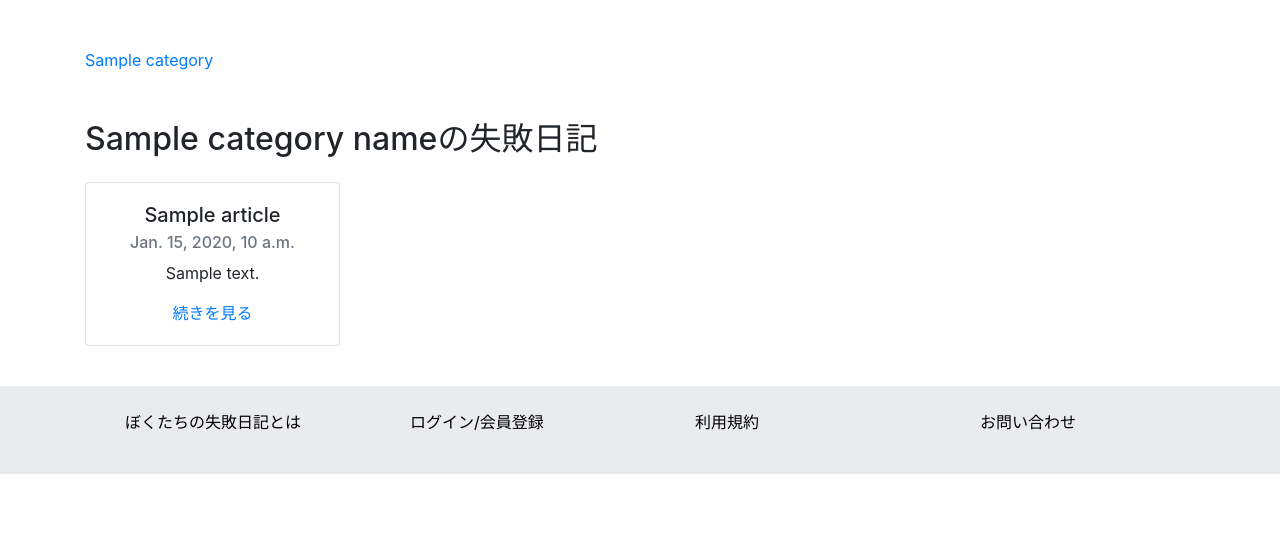
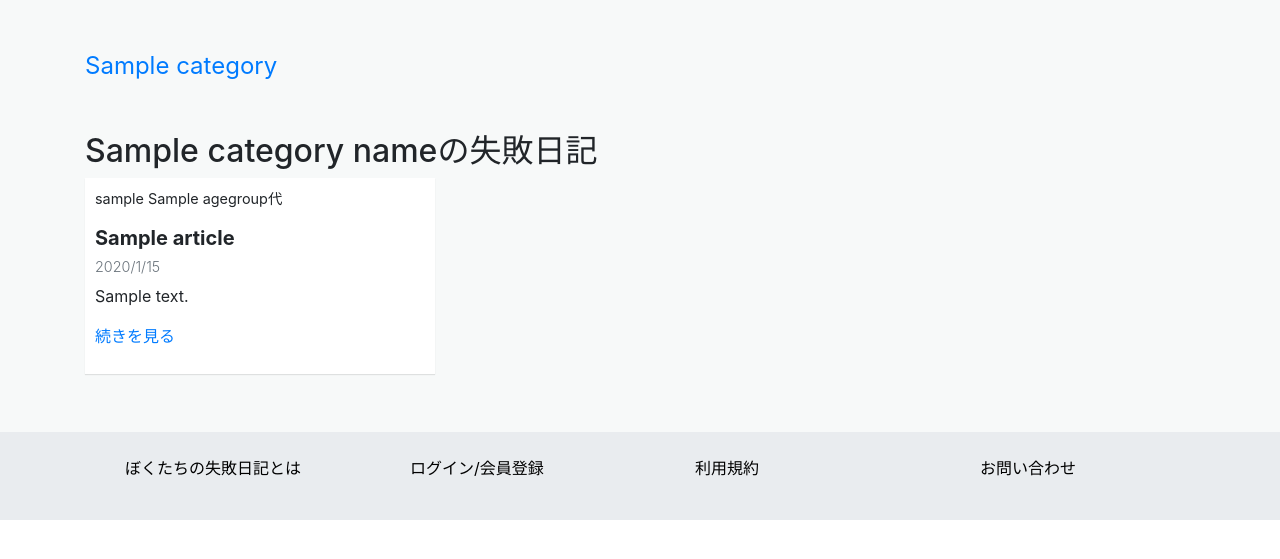
Before and after one commit to kiakata/failure-diary, a Django app: template nikki_project/nikki/templates/nikki/category.html in a window 1280 px wide. Shown: the part 56-615 px from the top of the page. Run offline with Django 3.2, Linux system fonts and the light colour scheme; the template is opened without the code that fills it: most values are stand-ins (such as "Sample title", 1, 10 or a date in 2020); some libraries are stand-ins or nearby versions.

Commit message:
[update] カテゴリー別日記ページのデザインを変更

```diff
--- a/nikki_project/nikki/static/nikki/index.css
+++ b/nikki_project/nikki/static/nikki/index.css
@@ -21,6 +21,7 @@ main {
   box-shadow: rgba(0,0,0,0.1) 0px 1px 1px 0px;
   margin-bottom: 10px;
   padding: 10px;
+  overflow:hidden;
 }
 
 .profile {
--- a/nikki_project/nikki/templates/nikki/article_detail.html
+++ b/nikki_project/nikki/templates/nikki/article_detail.html
@@ -55,6 +55,8 @@
       <div class="col-8 offset-2">
         {% if user.is_authenticated %}
         <a class="btn btn-info my-3" href="{% url 'nikki:comment' article.pk %}">コメントする</a>
+        {% else %}
+        <a class="btn btn-info my-3" href="{% url 'nikki:login' %}">コメントする</a>
         {% endif %}
         {% for comment in article.comment_set.all %}
         <div class="comment py-3" style="border-top-style: groove;">
--- a/nikki_project/nikki/templates/nikki/article_list.html
+++ b/nikki_project/nikki/templates/nikki/article_list.html
@@ -1,6 +1,8 @@
 {% extends "nikki/base.html" %}
 {% load static %}
-{% block extracss %}<link rel="stylesheet" href="{% static 'nikki/index.css' %}">{% endblock %}
+{% block extracss %}
+<link rel="stylesheet" href="{% static 'nikki/index.css' %}">
+{% endblock %}
 
 {% block content %}
 {{ category_work.article }}
--- a/nikki_project/nikki/templates/nikki/category.html
+++ b/nikki_project/nikki/templates/nikki/category.html
@@ -1,33 +1,58 @@
 {% extends "nikki/base.html" %}
+{% load static %}
+{% block extracss %}
+<link rel="stylesheet" href="{% static 'nikki/index.css' %}">
+{% endblock %}
 
 {% block content %}
 <div class="container">
-  <section class="category my-5">
+  <section class="category py-5">
     {% for category in category_list %}
     <a href="{% url 'nikki:category' category.pk %}" class="mr-3" style="text-decoration:none;">{{ category }}</a>
     {% endfor %}
   </section>
 
-  <section>
+  <section class="pb-5 mb-0">
     <div class="">
       <h2>{{ category_name }}の失敗日記</h2>
     </div>
-    <div class="row my-4 text-center">
+    <div class="row">
       {% for article in category_article %}
-      <div class="col-6 col-md-4 col-lg-3 mb-3">
-        <div class="card">
-          <div class="card-body">
-            <h5 class="card-title">{{ article.title|truncatechars:15 }}</h5>
-            <h6 class="card-subtitle mb-2 text-muted">{{ article.created_time }}</h6>
+      <div class="col-12 col-sm-6 col-lg-4">
+        <div class="post">
+          <div class="row">
+            <div class="col-12">
+              <p class="profile">{{ article.user.nickname }} {{ article.user.agegroup }}代</p>
+              <h5 class="font-weight-bold">{{ article.title|truncatechars:24 }}</h5>
+              <h6 class="posted-at font-weight-light text-muted">{{ article.created_at|date:"Y/n/d" }}</h6>
+            </div>
+            <div class=" sadness col-12 text-center">
+              {% if article.failure_image == 1 %}
+              <img src="{% static 'nikki/images/level1.png' %}" alt="失敗イメージ画像" width="30%">
+              {% elif article.failure_image == 2 %}
+              <img src="{% static 'nikki/images/level2.png' %}" alt="失敗イメージ画像" width="30%">
+              {% elif article.failure_image == 3 %}
+              <img src="{% static 'nikki/images/level3.png' %}" alt="失敗イメージ画像" width="30%">
+              {% elif article.failure_image == 4 %}
+              <img src="{% static 'nikki/images/level4.png' %}" alt="失敗イメージ画像" width="30%">
+              {% elif article.failure_image == 5 %}
+              <img src="{% static 'nikki/images/level5.png' %}" alt="失敗イメージ画像" width="30%">
+              {% elif article.failure_image == 6 %}
+              <img src="{% static 'nikki/images/level6.png' %}" alt="失敗イメージ画像" width="30%">
+              {% endif %}
+            </div>
+          </div>
           <p class="card-text">
             {{ article.text|linebreaksbr|truncatechars:60  }}
           </p>
+          <p>
             <a href="{% url 'nikki:detail_article' article.id %}" class="card-link">続きを見る</a>
-          </div>
+          <p>
         </div>
       </div>
       {% endfor %}
     </div>
   </section>
+
 </div>
 {% endblock %}
```
Also changed, not shown: nikki_project/db.sqlite3. Lines whose indentation alone changed are shown as unchanged.
